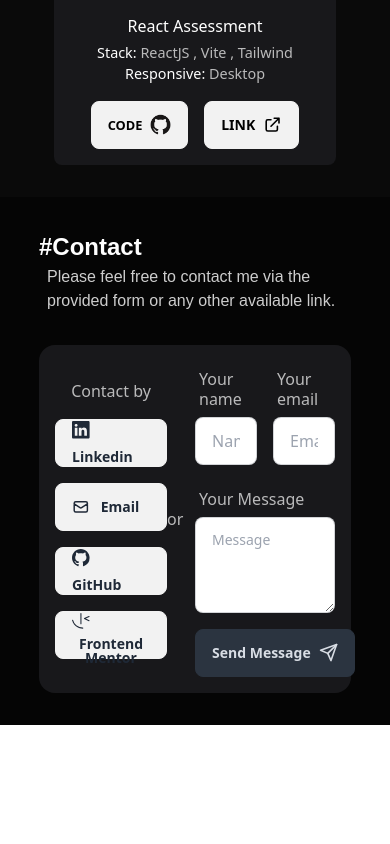
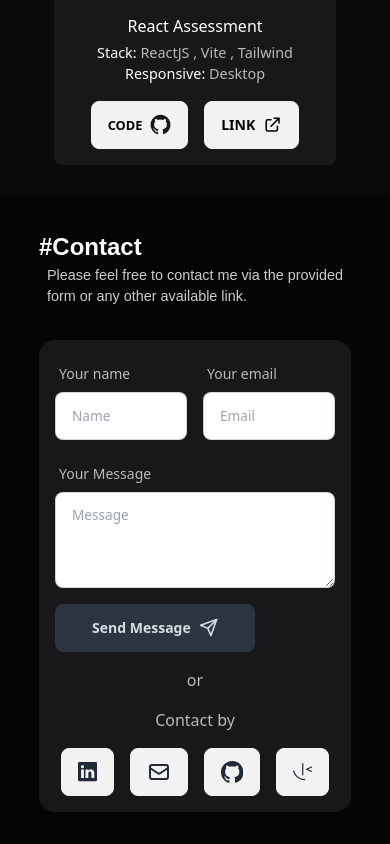
Before and after one commit to sukandasaeieo/portfolio-sukanda, a React (Vite) app: page / in a window 390 px wide. Shown: the part 8775-9619 px from the top of the page. Before the commit the page ends 9500 px from the top, so only its background shows below. Built offline with nearby package versions, Linux system fonts and the light colour scheme; a web font is replaced by a local one.

Commit message:
Contact responsive

```diff
--- a/src/components/contact/CardContact.jsx
+++ b/src/components/contact/CardContact.jsx
@@ -3,9 +3,9 @@
 const CardContact = ({icon , nameicon ,linktarget }) => {
   return (
     <a  href={linktarget} target="_blank" rel="noopener noreferrer"
-        className="btn max-w-[12rem]    flex justify-start items-center gap-x-[0.7rem]">
+        className="btn w-auto sm:w-auto  sm:max-w-[12rem]    sm:flex  sm:justify-start sm:items-center sm:gap-x-[0.7rem] active:bg-base-300">
         {icon}
-        <span className=" normal-case">{nameicon}</span>
+        <span className=" hidden sm:block normal-case">{nameicon}</span>
 
     </a>
   )
--- a/src/components/contact/ContactComponent.jsx
+++ b/src/components/contact/ContactComponent.jsx
@@ -50,41 +50,43 @@ const ContactComponent = () => {
   return (
     <LayoutComponent topic={'Contact'} idcomponent={'contact'} bgopacity={'bg-opacity-[98%]'}>
         {/* Label */}
-        <p className=" text-white pl-[0.5rem] text-opacity-80 font-Incluesive-Sans">Please feel free to contact me via the provided form or any other available link.</p>
+        <p className=" text-white text-[0.9rem] lg:text-[1rem] pl-[0.5rem] text-opacity-80 font-Incluesive-Sans">Please feel free to contact me via the provided form or any other available link.</p>
 
         {/* Contact */}
-        <div className=" bg-[#18181b] rounded-2xl p-[1rem] flex justify-between items-center mt-[2rem]  " >
+        <div className=" bg-[#18181b] rounded-2xl p-[1rem] flex flex-col-reverse sm:flex-row sm:justify-between items-center mt-[2rem] gap-y-[1rem] sm:gap-y-0  " >
 
             {/* Left */}
-            <section className=" w-[40%] flex justify-center">
+            <section className=" sm:w-[40%] flex justify-center">
               <div className=" flex flex-col gap-y-[1rem]">
                 <span className=" text-center text-white text-opacity-70">Contact by</span>
-                <CardContact icon={<BsLinkedin className=" text-[1.1rem]"/>} nameicon={'Linkedin'} linktarget={'https://www.linkedin.com/in/siraphob-reanmanorom/'}/>
-                <CardContact icon={<HiOutlineMail className=" text-[1.1rem]"/>} nameicon={'Email'} linktarget={'mailto:siraphobtop95@gmail.com?subject=contact from Portfolio Siraphob'}/>
-                <CardContact icon={<BsGithub className=" text-[1.1rem]"/>} nameicon={'GitHub'} linktarget={'https://github.com/Siraphob1'}/>
-                <CardContact icon={<SiFrontendmentor className=" text-[1.1rem]"/>} nameicon={'Frontend Mentor'} linktarget={'https://www.frontendmentor.io/profile/Siraphob1'}/>
+                <div className=" flex sm:flex-col sm:gap-y-[1rem] gap-x-[1rem] sm:gap-x-0">
+                <CardContact icon={<BsLinkedin className=" text-[1.2rem] sm:text-[1.1rem]"/>} nameicon={'Linkedin'} linktarget={'https://www.linkedin.com/in/siraphob-reanmanorom/'}/>
+                <CardContact icon={<HiOutlineMail className="text-[1.5rem] sm:text-[1.1rem]"/>} nameicon={'Email'} linktarget={'mailto:siraphobtop95@gmail.com?subject=contact from Portfolio Siraphob'}/>
+                <CardContact icon={<BsGithub className=" text-[1.4rem] sm:text-[1.1rem]"/>} nameicon={'GitHub'} linktarget={'https://github.com/Siraphob1'}/>
+                <CardContact icon={<SiFrontendmentor className="text-[1.2rem] sm:text-[1.1rem]"/>} nameicon={'Frontend Mentor'} linktarget={'https://www.frontendmentor.io/profile/Siraphob1'}/>
+                </div>
               </div>
             </section>
 
             {/* Center */}
-            <span className=" w-[10%] text-white text-opacity-70">or</span>
+            <span className=" sm:w-[10%] text-white text-opacity-70">or</span>
 
             {/* Right */}
-            <section className=" w-[50%]">
+            <section className=" sm:w-[50%]">
               <form className=" flex flex-col gap-y-[1rem] text-white text-opacity-70" onSubmit={(e)=>submitHandler(e)}>
 
                 {/* Form Top */}
-                <section className=" flex gap-x-[1rem] ">
+                <section className=" flex gap-x-[1rem] text-[0.9rem] sm:text-[1rem] ">
                   {/* Input Left */}
                   <section className="form-control w-full max-w-xs">
                     <label htmlFor="contact-name" className="label">
-                      <span className="label-text text-white text-[1rem]  text-opacity-70">Your name</span>
+                      <span className="label-text text-white text-opacity-70">Your name</span>
                     </label>
                     <input  id="contact-name"
                             type="text"
                             ref={refName}
                             placeholder="Name"
-                            className="input input-bordered w-full max-w-xs text-black"
+                            className="input input-bordered w-full max-w-xs text-black text-[0.85rem] sm:text-[1rem]"
                             onChange={(e)=>setNamevisitor(e.target.value)}
                             value={namevisitor}
                             />
@@ -93,13 +95,13 @@ const ContactComponent = () => {
                   {/* Input Right */}
                   <section className="form-control w-full max-w-xs">
                     <label htmlFor="contact-email" className="label">
-                      <span className="label-text text-white text-[1rem]  text-opacity-70">Your email</span>
+                      <span className="label-text text-white text-opacity-70">Your email</span>
                     </label>
                     <input  id="contact-email"
                             type="text"
                             ref={refEmail}
                             placeholder="Email"
-                            className="input input-bordered w-full max-w-xs text-black"
+                            className="input input-bordered w-full max-w-xs text-black text-[0.85rem] sm:text-[1rem]"
                             onChange={(e)=>setEmailvisitor(e.target.value)}
                             value={emailvisitor}
                             />
@@ -109,13 +111,13 @@ const ContactComponent = () => {
                 </section>
 
                 {/* Form Bottom */}
-                <section className="form-control">
+                <section className="form-control text-[0.9rem] sm:text-[1rem]">
                   <label htmlFor="contact-message"  className="label">
-                    <span className="label-text text-white text-[1rem]  text-opacity-70">Your Message</span>
+                    <span className="label-text text-white text-opacity-70">Your Message</span>
                   </label>
                   <textarea   id="contact-message"
                               ref={refMessage}
-                              className="textarea textarea-bordered h-24 text-black "
+                              className="textarea textarea-bordered h-24 text-black text-[0.85rem] sm:text-[1rem] "
                               placeholder="Message"
                               onChange={(e)=>setMessagevisitor(e.target.value)}
                               value={messagevisitor}
@@ -124,8 +126,8 @@ const ContactComponent = () => {
                 </section>
 
                 {/* Button */}
-                <section className=" flex items-center gap-x-[1rem]">
-                <button type='submit' className="btn btn-neutral hover:brightness-[170%]  max-w-[200px] normal-case " onClick={()=>setIscliked(true)}>Send Message <LuSend className=" text-[1.2rem]"/></button>
+                <section className=" flex flex-col sm:flex-row sm:items-center gap-x-[1rem] gap-y-[0.5rem] sm:gap-y-0">
+                <button type='submit' className="btn btn-neutral hover:brightness-[170%]  max-w-[200px] normal-case  " onClick={()=>setIscliked(true)}>Send Message <LuSend className=" text-[1.2rem]"/></button>
 
                 {!isclicked ? null
                            : sendsuccess  ? <p className=" text-green-500">The email has been successfully sent.</p>
```
